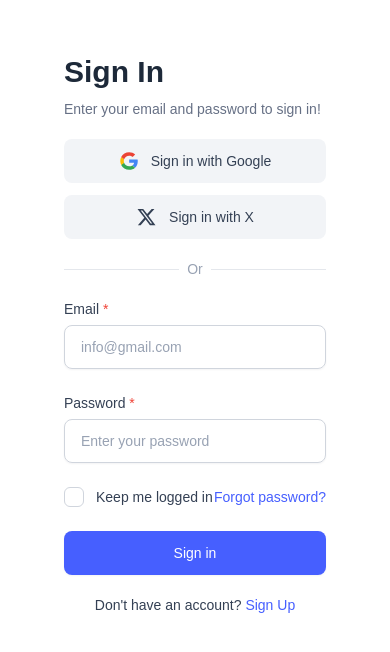
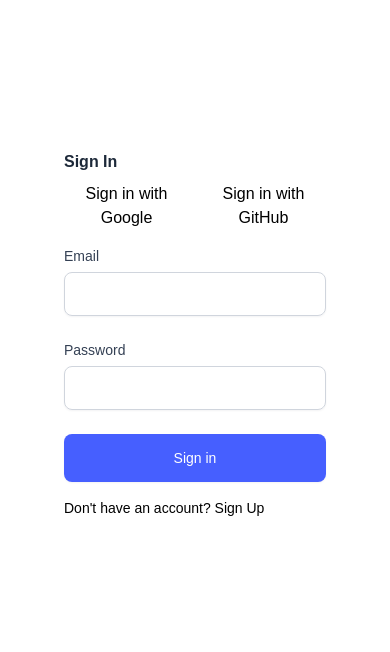
Before and after one commit to JonathanEchartea/Nextjs_X, a Next.js app: page /singin in a window 390 px wide. Shown: the part 112-764 px from the top of the page. Built offline with nearby package versions, Linux system fonts and the light colour scheme; no server answers.

Commit message:
se corrigio la autenticacion y el proxy de login

```diff
--- /dev/null
+++ b/app/api/auth/[...nextauth]/route.ts
@@ -0,0 +1,3 @@
+import { handlers } from "@/auth"
+
+export const { GET, POST } = handlers
--- a/auth.config.ts
+++ b/auth.config.ts
@@ -1,41 +1,65 @@
-import NextAuth, { NextAuthOptions } from "next-auth";
-import CredentialsProvider from "next-auth/providers/credentials";
-import GithubProvider from "next-auth/providers/github";
-import { z } from 'zod';
+import type { NextAuthConfig } from "next-auth"
+import GitHub from "next-auth/providers/github"
+import Google from "next-auth/providers/google"
+import Credentials from "next-auth/providers/credentials"
 
-export const authOptions: NextAuthOptions = {
-    pages: {
-        signIn: '/auth/login',
-        newUser: '/auth/new-account',
+export const authConfig: NextAuthConfig = {
+  providers: [
+    Google({
+      clientId: process.env.GOOGLE_CLIENT_ID!,
+      clientSecret: process.env.GOOGLE_CLIENT_SECRET!,
+    }),
+
+    GitHub({
+      clientId: process.env.GITHUB_CLIENT_ID!,
+      clientSecret: process.env.GITHUB_CLIENT_SECRET!,
+    }),
+
+    Credentials({
+      name: "Credentials",
+      credentials: {
+        email: { label: "Email", type: "email" },
+        password: { label: "Password", type: "password" },
+      },
+      async authorize(credentials) {
+        if (
+          credentials?.email === "admin@test.com" &&
+          credentials?.password === "123456"
+        ) {
+          return {
+            id: "1",
+            name: "Admin",
+            email: "admin@test.com",
+            role: "admin",
+          }
+        }
+
+        return null
+      },
+    }),
+  ],
+
+  pages: {
+    signIn: "/signin",
+  },
+
+  session: {
+    strategy: "jwt",
+  },
+
+  callbacks: {
+    async jwt({ token, user }) {
+      if (user) {
+        token.role = (user as any).role
+      }
+      return token
     },
 
-    providers: [
-        GithubProvider({
-            clientId: process.env.GITHUB_ID!,
-            clientSecret: process.env.GITHUB_SECRET!,
-        }),
-
-        CredentialsProvider({
-            name: "Credentials",
-            credentials: {
-                email: { label: "Username", type: "text", placeholder: "jsmith" },
-                password: { label: "Password", type: "password" }
-            },
-            async authorize(credentials) {
-                const parsedCredentials = z
-                    .object({ email: z.string().email(), password: z.string().min(6) })
-                    .safeParse(credentials);
-                const { email, password } = parsedCredentials.data ? parsedCredentials.data : { email: '', password: '' };
-                const user = { id: "1", name: "John Smith", email: "john@example.com" };
-                if (email === user.email && password === "password") {
-                    return user;
-                }
-                return null;
-            }
-        }),
-    ],
-};
-
-const handler = NextAuth(authOptions);
-
-export { handler as GET, handler as POST };
+    async session({ session, token }) {
+      if (session.user) {
+        (session.user as any).role = token.role
+      }
+      return session
+    },
+  },
+}
--- a/auth.ts
+++ b/auth.ts
@@ -1,32 +1,4 @@
 import NextAuth from "next-auth"
-import GitHubProvider from "next-auth/providers/github"
-import GoogleProvider from "next-auth/providers/google"
+import { authConfig } from "./auth.config"
 
-export const authConfig = {
-  providers: [
-    GoogleProvider({
-      clientId: process.env.GOOGLE_CLIENT_ID!,
-      clientSecret: process.env.GOOGLE_CLIENT_SECRET!,
-      authorization: {
-        params: {
-          prompt: "consent",
-          access_type: "offline",
-          response_type: "code",
-        },
-      },
-    }),
-    GitHubProvider({
-      clientId: process.env.GITHUB_CLIENT_ID!,
-      clientSecret: process.env.GITHUB_CLIENT_SECRET!,
-      authorization: {
-        params: {
-          prompt: "consent",
-          access_type: "offline",
-          response_type: "code",
-        },
-      },
-    }),
-  ],
-}
-
-export const { signIn, signOut, auth, handlers } = NextAuth(authConfig)
+export const { auth, handlers, signIn, signOut } = NextAuth(authConfig)
--- a/components/auth/SignInForm.tsx
+++ b/components/auth/SignInForm.tsx
@@ -1,149 +1,76 @@
 "use client";
 
-import { SignInAction } from "@/actions/auth";
 import Checkbox from "@/components/form/input/Checkbox";
 import Input from "@/components/form/input/InputField";
 import Label from "@/components/form/Label";
 import Button from "@/components/ui/button/Button";
-// import { ChevronLeftIcon, EyeCloseIcon, EyeIcon } from "@icons";
 import Link from "next/link";
 import { useState } from "react";
-import { useActionState } from 'react'
+import { signIn } from "next-auth/react";
 
 export default function SignInForm() {
   const [showPassword, setShowPassword] = useState(false);
   const [isChecked, setIsChecked] = useState(false);
 
-  const [state, action, pending] = useActionState(SignInAction, undefined)
+  async function handleSubmit(e: React.FormEvent<HTMLFormElement>) {
+    e.preventDefault();
+
+    const formData = new FormData(e.currentTarget);
+    const email = formData.get("email") as string;
+    const password = formData.get("password") as string;
+
+    const result = await signIn("credentials", {
+      email,
+      password,
+      redirect: false,
+    });
+
+    if (result?.error) {
+      alert("Credenciales inválidas");
+      return;
+    }
+
+    window.location.href = "/";
+  }
 
   return (
     <div className="flex flex-col flex-1 w-full p-10">
       <div className="flex flex-col justify-center flex-1 w-full max-w-md mx-auto">
-        <div>
-          <div className="mb-5 sm:mb-8">
-            <h1 className="mb-2 font-semibold text-gray-800 text-title-sm dark:text-white/90 sm:text-title-md">
-              Sign In
-            </h1>
-            <p className="text-sm text-gray-500 dark:text-gray-400">
-              Enter your email and password to sign in!
-            </p>
-          </div>
-          <div>
-            <div className="grid grid-cols-1 gap-3 sm:grid-cols-2 sm:gap-5">
-              <button className="inline-flex items-center justify-center gap-3 py-3 text-sm font-normal text-gray-700 transition-colors bg-gray-100 rounded-lg px-7 hover:bg-gray-200 hover:text-gray-800 dark:bg-white/5 dark:text-white/90 dark:hover:bg-white/10">
-                <svg
-                  width="20"
-                  height="20"
-                  viewBox="0 0 20 20"
-                  fill="none"
-                  xmlns="http://www.w3.org/2000/svg"
-                >
-                  <path
-                    d="M18.7511 10.1944C18.7511 9.47495 18.6915 8.94995 18.5626 8.40552H10.1797V11.6527H15.1003C15.0011 12.4597 14.4654 13.675 13.2749 14.4916L13.2582 14.6003L15.9087 16.6126L16.0924 16.6305C17.7788 15.1041 18.7511 12.8583 18.7511 10.1944Z"
-                    fill="#4285F4"
-                  />
-                  <path
-                    d="M10.1788 18.75C12.5895 18.75 14.6133 17.9722 16.0915 16.6305L13.274 14.4916C12.5201 15.0068 11.5081 15.3666 10.1788 15.3666C7.81773 15.3666 5.81379 13.8402 5.09944 11.7305L4.99473 11.7392L2.23868 13.8295L2.20264 13.9277C3.67087 16.786 6.68674 18.75 10.1788 18.75Z"
-                    fill="#34A853"
-                  />
-                  <path
-                    d="M5.10014 11.7305C4.91165 11.186 4.80257 10.6027 4.80257 9.99992C4.80257 9.3971 4.91165 8.81379 5.09022 8.26935L5.08523 8.1534L2.29464 6.02954L2.20333 6.0721C1.5982 7.25823 1.25098 8.5902 1.25098 9.99992C1.25098 11.4096 1.5982 12.7415 2.20333 13.9277L5.10014 11.7305Z"
-                    fill="#FBBC05"
-                  />
-                  <path
-                    d="M10.1789 4.63331C11.8554 4.63331 12.9864 5.34303 13.6312 5.93612L16.1511 3.525C14.6035 2.11528 12.5895 1.25 10.1789 1.25C6.68676 1.25 3.67088 3.21387 2.20264 6.07218L5.08953 8.26943C5.81381 6.15972 7.81776 4.63331 10.1789 4.63331Z"
-                    fill="#EB4335"
-                  />
-                </svg>
+        <h1 className="mb-2 font-semibold text-gray-800">Sign In</h1>
+
+        <div className="grid grid-cols-2 gap-3">
+          <button type="button" onClick={() => signIn("google")}>
             Sign in with Google
           </button>
-              <button className="inline-flex items-center justify-center gap-3 py-3 text-sm font-normal text-gray-700 transition-colors bg-gray-100 rounded-lg px-7 hover:bg-gray-200 hover:text-gray-800 dark:bg-white/5 dark:text-white/90 dark:hover:bg-white/10">
-                <svg
-                  width="21"
-                  className="fill-current"
-                  height="20"
-                  viewBox="0 0 21 20"
-                  fill="none"
-                  xmlns="http://www.w3.org/2000/svg"
-                >
-                  <path d="M15.6705 1.875H18.4272L12.4047 8.75833L19.4897 18.125H13.9422L9.59717 12.4442L4.62554 18.125H1.86721L8.30887 10.7625L1.51221 1.875H7.20054L11.128 7.0675L15.6705 1.875ZM14.703 16.475H16.2305L6.37054 3.43833H4.73137L14.703 16.475Z" />
-                </svg>
-                Sign in with X
+
+          <button type="button" onClick={() => signIn("github")}>
+            Sign in with GitHub
           </button>
         </div>
-            <div className="relative py-3 sm:py-5">
-              <div className="absolute inset-0 flex items-center">
-                <div className="w-full border-t border-gray-200 dark:border-gray-800"></div>
+
+        <form onSubmit={handleSubmit} className="space-y-6 mt-4">
+          <div>
+            <Label>Email</Label>
+            <Input name="email" type="email" required />
           </div>
-              <div className="relative flex justify-center text-sm">
-                <span className="p-2 text-gray-400 bg-white dark:bg-gray-900 sm:px-5 sm:py-2">
-                  Or
-                </span>
+
+          <div>
+            <Label>Password</Label>
+            <Input
+              name="password"
+              type={showPassword ? "text" : "password"}
+              required
+            />
           </div>
-            </div>
-            <form action={action}>
-              <div className="space-y-6">
-                <div>
-                  <Label>
-                    Email <span className="text-error-500">*</span>{" "}
-                  </Label>
-                  <Input placeholder="info@gmail.com" type="email" name="email" />
-                </div>
-                <div>
-                  <Label>
-                    Password <span className="text-error-500">*</span>{" "}
-                  </Label>
-                  <div className="relative">
-                    <Input
-                      type={showPassword ? "text" : "password"}
-                      placeholder="Enter your password"
-                      name="password"
-                    />
-                    <span
-                      onClick={() => setShowPassword(!showPassword)}
-                      className="absolute z-30 -translate-y-1/2 cursor-pointer right-4 top-1/2"
-                    >
-                      {showPassword ? (<div></div>
-                      ) : (<div></div>
-                      )}
-                    </span>
-                  </div>
-                </div>
-                <div className="flex items-center justify-between">
-                  <div className="flex items-center gap-3">
-                    <Checkbox checked={isChecked} onChange={setIsChecked} />
-                    <span className="block font-normal text-gray-700 text-theme-sm dark:text-gray-400">
-                      Keep me logged in
-                    </span>
-                  </div>
-                  <Link
-                    href="/reset-password"
-                    className="text-sm text-brand-500 hover:text-brand-600 dark:text-brand-400"
-                  >
-                    Forgot password?
-                  </Link>
-                </div>
-                <div>
-                  <Button type="submit" className="w-full" size="sm" >
+
+          <Button type="submit" className="w-full">
             Sign in
           </Button>
-                </div>
-              </div>
         </form>
 
-            <div className="mt-5">
-              <p className="text-sm font-normal text-center text-gray-700 dark:text-gray-400 sm:text-start">
-                Don&apos;t have an account? {""}
-                <Link
-                  href="/signup"
-                  className="text-brand-500 hover:text-brand-600 dark:text-brand-400"
-                >
-                  Sign Up
-                </Link>
+        <p className="text-sm mt-4">
+          Don&apos;t have an account? <Link href="/signup">Sign Up</Link>
         </p>
-            </div>
-          </div>
-        </div>
       </div>
     </div>
   );
--- a/components/form/input/InputField.tsx
+++ b/components/form/input/InputField.tsx
@@ -15,6 +15,7 @@ interface InputProps {
   success?: boolean;
   error?: boolean;
   hint?: string; // Optional hint text
+  required?: boolean;
 }
 
 const Input: FC<InputProps> = ({
--- a/package.json
+++ b/package.json
@@ -18,7 +18,7 @@
     "dotenv": "^17.4.0",
     "flatpickr": "^4.6.13",
     "next": "16.1.6",
-    "next-auth": "^4.24.13",
+    "next-auth": "^5.0.0-beta.30",
     "pg": "^8.20.0",
     "react": "19.2.3",
     "react-dom": "19.2.3",
```
Also changed, not shown: proxy.ts (+1 -44 lines), 1 other file (tests, documents, lock files or other folders). Lines whose indentation alone changed are shown as unchanged.
